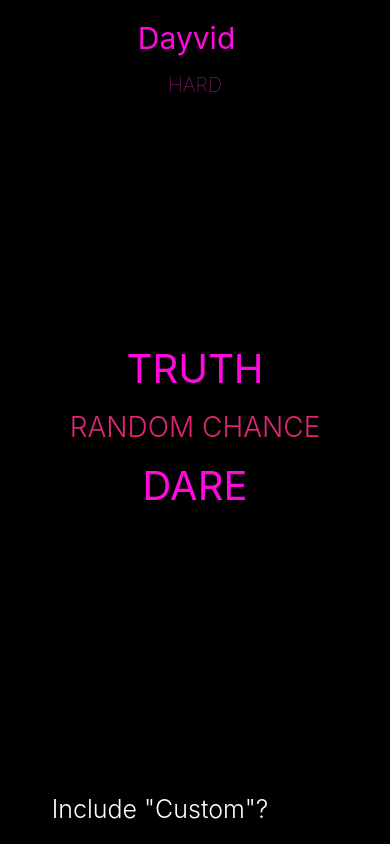
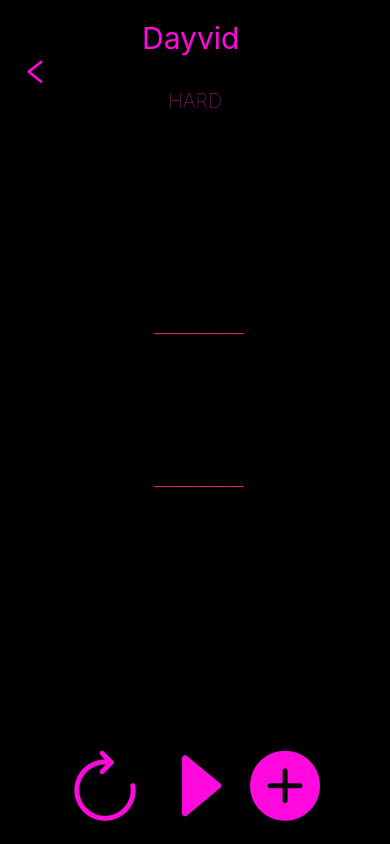
Before and after one commit to dayvid-s/TruthOrDareApp, a React Native app: screen /PlayChallenges in a window 390 px wide. Built offline with nearby package versions, Linux system fonts and the light colour scheme.

Commit message:
now we talk (again)

```diff
--- a/src/App.js
+++ b/src/App.js
@@ -2,9 +2,11 @@ import React from 'react';
 import {NavigationContainer} from "@react-navigation/native"
 import { createNativeStackNavigator } from '@react-navigation/native-stack';
 
-import  InitialPart from './components/InitialPart'
-import Truth from './components/Truth';
+import  InitialScreen from './components/InitialScreen'
+import PlayChallenges from './components/PlayChallenges';
+import AddDare from './components/AddDare';
 import AddTruth from './components/AddTruth';
+import PlayTruth from './components/PlayTruth';
 
 const Stack = createNativeStackNavigator();
 
@@ -13,9 +15,11 @@ export default function (){
     <NavigationContainer>
       <Stack.Navigator initialRouteName='InitialPart'
         screenOptions={{headerShown: false}}>
-        <Stack.Screen name='InitialPart' component={InitialPart} />
-        <Stack.Screen name='Truth' component={Truth}  />
+        <Stack.Screen name='InitialScreen' component={InitialScreen} />
+        <Stack.Screen name='PlayChallenges' component={PlayChallenges}  />
         <Stack.Screen name='AddTruth' component={AddTruth} />
+        <Stack.Screen name='AddDare' component={AddDare}  />
+        <Stack.Screen name='PlayTruth' component={PlayTruth} />
       </Stack.Navigator>
 
     </NavigationContainer>
--- a/src/components/AddDare.js
+++ b/src/components/AddDare.js
@@ -1,77 +1,112 @@
-import React,{useState} from 'react';
-import { View, TextInput, StyleSheet, TouchableOpacity, Text, Button } from 'react-native';
-import { SafeAreaView } from 'react-native-safe-area-context';
+import React, {useState, useEffect} from 'react';
+import { View, Text, TextInput, StyleSheet, TouchableOpacity,Dimensions, Button } from 'react-native';
+import AsyncStorage from '@react-native-async-storage/async-storage'
 import { useNavigation } from '@react-navigation/native';
+
 
 export default function AddDare() {
     const navigation = useNavigation()
 
-  const [desafiosz, setDesafiosz] = useState()
-  const [itemDesafiosz, setItemDesafio] = useState([])
 
-  const handleAddDesafio=() =>{
-    setItemDesafio([...itemDesafiosz, desafiosz])
-    setDesafiosz(null)
-    console.log(itemDesafioszsz)
+    const [inputBoxValue, setInputBoxValue] = useState("")
+
+    const [storageDataList, setStorageDataList]= useState([])
+
+    useEffect( ()=>{
+        async function tempFunction (){
+        await getItemList()
         }
- var  itemDesafioszsz =[...itemDesafiosz]
+
+        tempFunction()
+
+        return()=>{}
+    }, [])
+
+    const addItemToList = async ()=>{
+        try{
+            storageDataList.push(inputBoxValue)
 
 
+            const output= JSON.stringify(storageDataList)
+
+            console.log(output)
+            await AsyncStorage.setItem("itemList", output)
+            setInputBoxValue('')
+
+
+            alert("Data is added")
+        } catch(err){
+            console.log(err)
+        }
+    }
+    const getItemList = async()=>{
+        try{
+          const data = await AsyncStorage.getItem("itemList")
+
+          const output = JSON.parse(data)
+
+          setStorageDataList(output)
+
+        }catch (err) {
+            console.log(err)
+        }
+    }
     return (
-   <SafeAreaView style={styles.input} >
-        <TextInput placeholder='Escolha uma verdade' value={desafiosz}
-        onChangeText={text => setDesafiosz(text)} maxLength={25} ></TextInput>
-
-        <TouchableOpacity onPress={() => handleAddDesafio()} >
-          <View style={styles.addWrapper} >
-
-            <Text style={styles.addText} >+</Text>
-          </View>
+   <View style={styles.container} >
+   <TextInput
+    style={styles.inputBox}
+    value={inputBoxValue}
+    placeholder="Enter data"
+    onChangeText ={(value) =>setInputBoxValue(value)} />
+   <TouchableOpacity style={styles.addButton} onPress={() => addItemToList()} >
+        <Text style={{color:'#fff'}}>Add</Text>
    </TouchableOpacity>
-        {/* / O ARRAY ESTÁ FEITO ( QUANDO VOLTAR AQUI SÓ VENHA FAZER  UM JEITO DE JUNTAR ESSE ARRAY COM OS DESAFIOS) */}
-        <View><Text> {itemDesafiosz.length}</Text></View>
-
+    <View style={styles.list}>
 
     <View>
           <Button title='Voltar'
                   onPress={()=> {
                   navigation.navigate({
-                    name:'Truth',
-                    params: {itemDesafioszsz: itemDesafioszsz},
+                    name:'PlayChallenges',
+                    params: {storageDataList: storageDataList},
                     merge: true,
                 })
             }}>
           </Button>
         </View>
-        <View>
-          <Text>{itemDesafioszsz}</Text>
+
+    <Text style={{fontSize:20, fontWeight:'bold', marginBottom:30}} >Array List</Text>
+
+   {storageDataList.map((item,index) =>{
+    return<Text style={{marginVertical:10}} key={index}>{item}</Text>
+
+   })}
     </View>
-   </SafeAreaView>
+   </View>
  );
 }
-
-
-const styles= StyleSheet.create({
-    input:{
-    borderColor: '#eee',
-    borderWidth: 1,
-    borderRadius:4,
-    height:40,
-    marginHorizontal:20,
-    paddingLeft:10,
+const {width} = Dimensions.get('screen')
+const styles = StyleSheet.create({
+    container:{
+        flex:1
     },
-      addWrapper:{
-        width:360,
-        height: 360,
-        backgroundColor:'#FFF',
-        borderRadius: 360,
+    inputBox:{
+        borderWidth: 2,
+        borderColor: 'black',
+        marginVertical: 10,
+        marginHorizontal: 8,
+    },
+    addButton:{
+    width: width -20,
+    backgroundColor: 'blue',
+    marginHorizontal: 10,
+    alignItems: 'center',
+    padding:10
+    },
+    list:{
+        flex:1,
         justifyContent:'center',
         alignItems:'center',
-        borderColor:'#C0C0C0',
-        borderWidth: 1,
-      },
-      addText:{
 
     }
-})/// quando eu ovltar eu apenas tenho que arranjar um metodo de como passar dados entre telas, pra juntar
-// esses 2 arrays.
+})
--- a/src/components/AddTruth.js
+++ b/src/components/AddTruth.js
@@ -1,112 +1,77 @@
-import React, {useState, useEffect} from 'react';
-import { View, Text, TextInput, StyleSheet, TouchableOpacity,Dimensions, Button } from 'react-native';
-import AsyncStorage from '@react-native-async-storage/async-storage'
+import React,{useState} from 'react';
+import { View, TextInput, StyleSheet, TouchableOpacity, Text, Button } from 'react-native';
+import { SafeAreaView } from 'react-native-safe-area-context';
 import { useNavigation } from '@react-navigation/native';
-
 
 export default function AddTruth() {
   const navigation = useNavigation()
 
+  const [desafiosz, setDesafiosz] = useState()
+  const [itemDesafiosz, setItemDesafio] = useState([])
 
-    const [inputBoxValue, setInputBoxValue] = useState("")
-
-    const [storageDataList, setStorageDataList]= useState([])
-
-    useEffect( ()=>{
-        async function tempFunction (){
-        await getItemList()
+  const handleAddDesafio=() =>{
+    setItemDesafio([...itemDesafiosz, desafiosz])
+    setDesafiosz(null)
+    console.log(itemDesafioszsz)
   }
-
-        tempFunction()
-
-        return()=>{}
-    }, [])
-
-    const addItemToList = async ()=>{
-        try{
-            storageDataList.push(inputBoxValue)
+ var  itemDesafioszsz =[...itemDesafiosz]
 
 
-            const output= JSON.stringify(storageDataList)
+ return (
+   <SafeAreaView style={styles.input} >
+        <TextInput placeholder='Escolha uma verdade' value={desafiosz}
+        onChangeText={text => setDesafiosz(text)} maxLength={25} ></TextInput>
 
-            console.log(output)
-            await AsyncStorage.setItem("itemList", output)
-            setInputBoxValue('')
+        <TouchableOpacity onPress={() => handleAddDesafio()} >
+          <View style={styles.addWrapper} >
 
+            <Text style={styles.addText} >+</Text>
+          </View>
+        </TouchableOpacity>
+        {/* / O ARRAY ESTÁ FEITO ( QUANDO VOLTAR AQUI SÓ VENHA FAZER  UM JEITO DE JUNTAR ESSE ARRAY COM OS DESAFIOS) */}
+        <View><Text> {itemDesafiosz.length}</Text></View>
 
-            alert("Data is added")
-        } catch(err){
-            console.log(err)
-        }
-    }
-    const getItemList = async()=>{
-        try{
-          const data = await AsyncStorage.getItem("itemList")
-
-          const output = JSON.parse(data)
-
-          setStorageDataList(output)
-
-        }catch (err) {
-            console.log(err)
-        }
-    }
-    return (
-   <View style={styles.container} >
-   <TextInput
-    style={styles.inputBox}
-    value={inputBoxValue}
-    placeholder="Enter data"
-    onChangeText ={(value) =>setInputBoxValue(value)} />
-   <TouchableOpacity style={styles.addButton} onPress={() => addItemToList()} >
-        <Text style={{color:'#fff'}}>Add</Text>
-   </TouchableOpacity>
-    <View style={styles.list}>
 
         <View>
           <Button title='Voltar'
                   onPress={()=> {
                   navigation.navigate({
-                    name:'Truth',
-                    params: {storageDataList: storageDataList},
+                    name:'PlayChallenges',
+                    params: {itemDesafioszsz: itemDesafioszsz},
                     merge: true,
                 })
             }}>
           </Button>
         </View>
-
-    <Text style={{fontSize:20, fontWeight:'bold', marginBottom:30}} >Array List</Text>
-
-   {storageDataList.map((item,index) =>{
-    return<Text style={{marginVertical:10}} key={index}>{item}</Text>
-
-   })}
+        <View>
+          <Text>{itemDesafioszsz}</Text>
         </View>
-   </View>
+   </SafeAreaView>
  );
 }
-const {width} = Dimensions.get('screen')
-const styles = StyleSheet.create({
-    container:{
-        flex:1
+
+
+const styles= StyleSheet.create({
+    input:{
+    borderColor: '#eee',
+    borderWidth: 1,
+    borderRadius:4,
+    height:40,
+    marginHorizontal:20,
+    paddingLeft:10,
       },
-    inputBox:{
-        borderWidth: 2,
-        borderColor: 'black',
-        marginVertical: 10,
-        marginHorizontal: 8,
-    },
-    addButton:{
-    width: width -20,
-    backgroundColor: 'blue',
-    marginHorizontal: 10,
-    alignItems: 'center',
-    padding:10
-    },
-    list:{
-        flex:1,
+      addWrapper:{
+        width:360,
+        height: 360,
+        backgroundColor:'#FFF',
+        borderRadius: 360,
         justifyContent:'center',
         alignItems:'center',
+        borderColor:'#C0C0C0',
+        borderWidth: 1,
+      },
+      addText:{
 
       }
-})
+})/// quando eu ovltar eu apenas tenho que arranjar um metodo de como passar dados entre telas, pra juntar
+// esses 2 arrays.
--- a/src/components/InitialPart.js
+++ b/src/components/InitialScreen.js
@@ -16,7 +16,7 @@ export default function ({navigation}){
     </View>
        <View style={{justifyContent:'space-evenly'}}  >
 
-       <TouchableOpacity onPress={()=> navigation.push('Truth')} >
+       <TouchableOpacity onPress={()=> navigation.push('PlayTruth')} >
          <Text style={styles.lettersThree}
          >TRUTH
          </Text>
@@ -25,7 +25,12 @@ export default function ({navigation}){
        <Text style={{fontSize:28,textAlign:'center',color:('#De2674'), fontWeight:('300')}}
             >RANDOM CHANCE</Text>
        <Text style={{  alignSelf:'center'}} >  _________</Text>
-       <Text style={styles.lettersThree}>DARE</Text>
+
+
+       <TouchableOpacity onPress={()=> navigation.push('PlayChallenges')} >
+          <Text style={styles.lettersThree}>DARE</Text>
+       </TouchableOpacity>
+
      </View>
 
      <View style={{flexDirection:'row'}} >
--- a/src/components/Truth.js
+++ b/src/components/PlayChallenges.js
@@ -3,9 +3,8 @@
 import React, {useState} from 'react';
 import { View,Text, StyleSheet, TouchableOpacity } from 'react-native';
 import Icon  from 'react-native-vector-icons/AntDesign';
-import { useNavigation } from '@react-navigation/native';
+import { useNavigation, useRoute } from '@react-navigation/native';
 import desafios from './desafios';
-import { useRoute } from '@react-navigation/native';
 
 const shuffle=()=>{
   var currentIndex = desafios.length, temporaryValue, randomIndex
@@ -16,11 +15,9 @@ const shuffle=()=>{
       desafios[currentIndex] = desafios[randomIndex];
       desafios[randomIndex] = temporaryValue;
   }}
-// o array vazio é length 0, e assim por diante. agora preciso fazer com que
-// esse numero seja adicionado conforme tem o clique
+
 shuffle(desafios)
-export default function Truth()  {
-
+export default function PlayChallenges()  {
   const navigation = useNavigation();
   const route = useRoute()
   React.useEffect(() => {
@@ -29,14 +26,16 @@ export default function Truth()  {
     //eu consegui caralho, eu posso fazer o mesmo agora, simplesmente route.params?.storageDataList na posição setnumerodesafio
     //
   }
-  }, [route.params?.itemDesafioszsz])
+  }, [])
 
-  const [numerodesafio, setNumeroDesafio] = useState([])
-  const addDesafio=()=>{
-    // aqui precisa de uma condição, pq senao vai chegar num nivel que não tem mais desafio
-    setNumeroDesafio(numerodesafio+1)
-
+  const [numerodesafio, setNumeroDesafio] = useState(0) // the length just worked with this array,
+                                                         // he don't work with usestate(0)
+  const addDesafio=()=>{   if (desafios.length-1 > numerodesafio ) {
+    setNumeroDesafio(numerodesafio+1)} else{
+      setNumeroDesafio(0)
+    }
   }
+  // aqui precisa de uma condição, pq senao vai chegar num nivel que não tem mais desafio
 
   return(
         <View style={styles.container} >
@@ -48,16 +47,13 @@ export default function Truth()  {
               <Text style={styles.lettersTwo} >HARD</Text>
           </View>
              <View style={{justifyContent:'space-evenly'}}  >
-
-             <View >
-               <Text style={styles.lettersThree}
-               >TRUTH
-               </Text>
-             </View>
              <Text style={{  alignSelf:'center',color:('#De2674')}} >  ______________</Text>
-
              <View>
-               <Text style={{fontSize:28,textAlign:'center'}} >{desafios[numerodesafio.length]} </Text>
+               <Text style={{fontSize:28,textAlign:'center'}} >{desafios[numerodesafio]} </Text>
+                <Text>
+                  {console.log('numerodesafio', numerodesafio)}
+                  {console.log('desafios[numerodesafio.length]', [desafios.length])}
+                </Text>
             </View>
 
               <Text style={{  alignSelf:'center',color:('#De2674')}} >  ______________</Text>
@@ -69,11 +65,15 @@ export default function Truth()  {
                 <Icon name='reload1' size={70} color='#ff09de' />
                 </TouchableOpacity>
               </View>
-              <View>
-                 <Icon name='caretright' size={70} color='#ff09de'/>
+
+              <View >
+                <TouchableOpacity onPress={() => {navigation.goBack()}} >
+                  <Icon name='caretright' size={70} color='#ff09de'/>
+                </TouchableOpacity>
               </View>
+
               <View style={{left:20}}>
-                <TouchableOpacity onPress={()=> navigation.push('AddTruth')}>
+                <TouchableOpacity onPress={()=> navigation.push('AddDare')}>
                 <Icon name='pluscircle' size={70} color='#ff09de' />
                  </TouchableOpacity>
               </View>
--- /dev/null
+++ b/src/components/PlayTruth.js
@@ -0,0 +1,10 @@
+import React from 'react';
+import { View, Text } from 'react-native';
+
+export default function PlayTruth() {
+ return (
+   <View>
+    <Text>hehe eae</Text>
+   </View>
+ );
+}
--- a/src/components/desafios.js
+++ b/src/components/desafios.js
@@ -1,8 +1,8 @@
-const desafios =['Quem você levaria dessa roda para uma ilha deserta?',
-'O que você faria com 1 milhão de reais agora?',
-'Qual é a sua maior vergonha na vida?',
-'Se você pudesse mudar algo em você, o que seria?',
-'Qual foi o sonho mais estranho que você já teve?'
+const desafios =['Ligar para o ex ou para ex e dizer “Oi, sumido(a)',
+'Mandar uma imagem aleatória por mensagem para o pai ou mãe e esperar a resposta',
+'Mostrar para o grupo o que falou nas 3 últimas conversas do WhatsApp',
+'Mostrar para o grupo as 5 últimas fotos da galeria do celular',
+'Dizer ao grupo quem foi a pessoa que você já beijou e foi o melhor beijo da sua vida;',
  ]
 
 export default desafios
```
Also changed, not shown: src/components/dataOfTruths.js (added, +8 -0 lines). Lines whose indentation alone changed are shown as unchanged.
